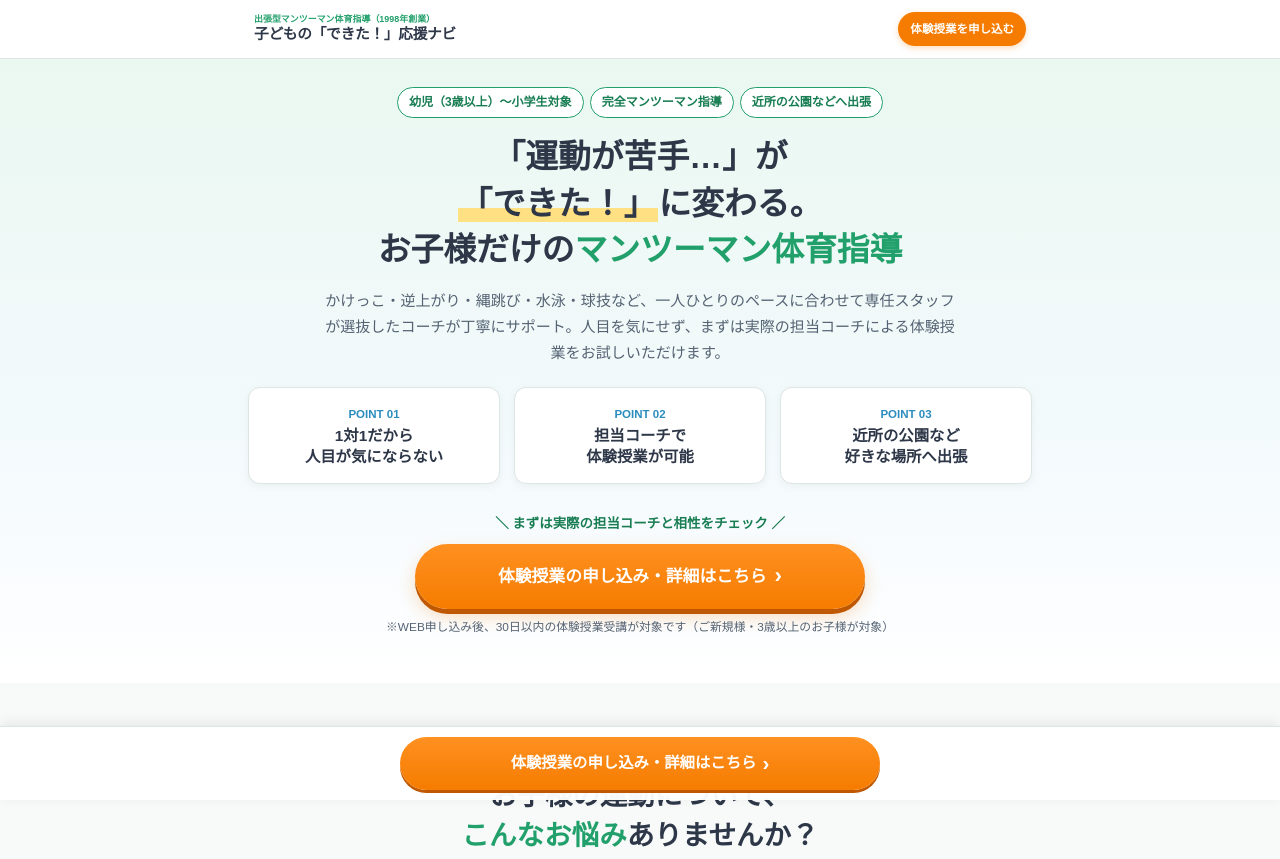
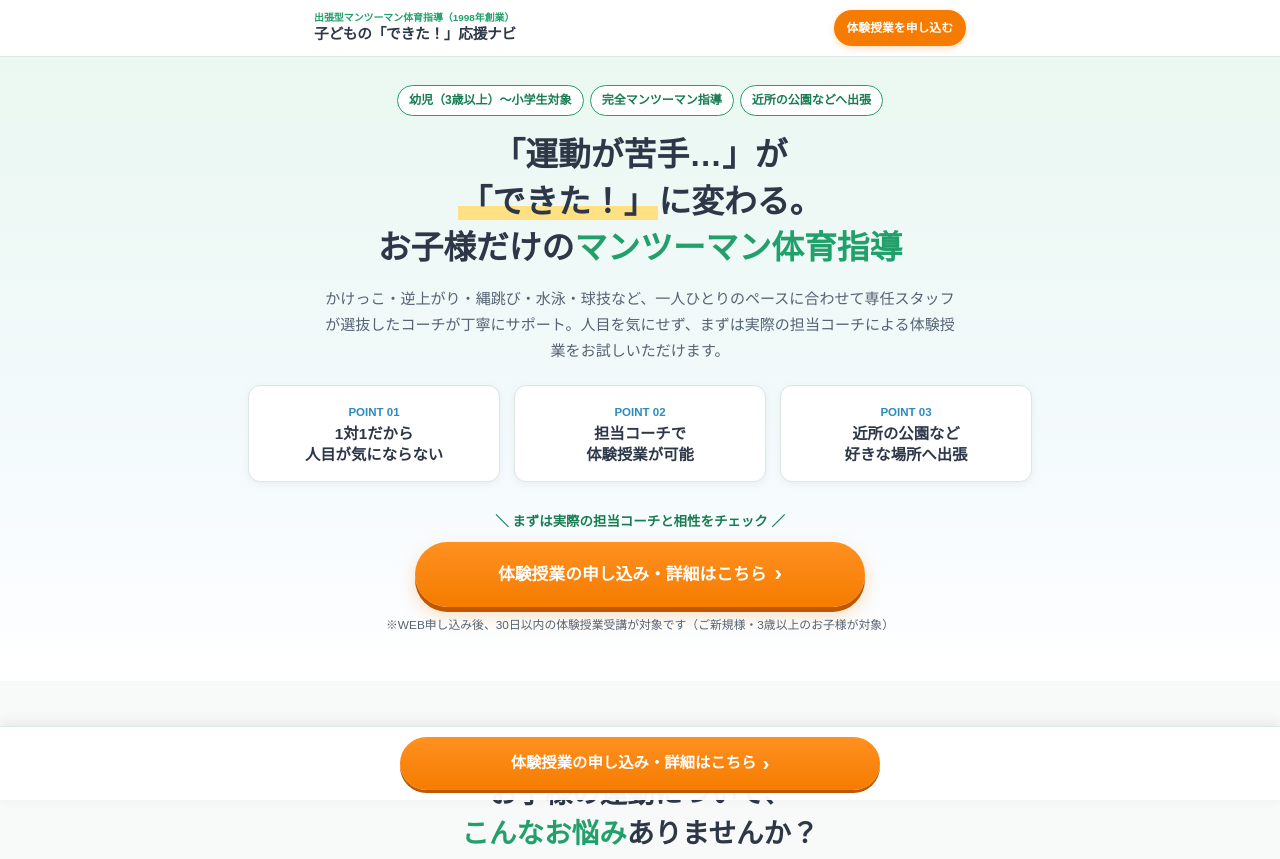
Before and after one commit to Chizmo-byte/myshop, a plain HTML site: page index.html in a window 1280 px wide. Shown: the top 859 px of the page. Drawn offline with Linux system fonts and the light colour scheme.

Commit message:
Update index.html

```diff
--- a/index.html
+++ b/index.html
@@ -131,11 +131,12 @@
       position: sticky;
       top: 0;
       z-index: 100;
+      width: 100%;
     }
 
     .header-wrapper {
       width: 100%;
-      max-width: 800px;
+      max-width: 680px;
       margin: 0 auto;
     }
 
@@ -143,27 +144,27 @@
       display: flex;
       align-items: center;
       justify-content: space-between;
-      min-height: 58px;
+      min-height: 56px;
       padding: 8px 14px;
-      gap: 8px;
+      gap: 10px;
     }
 
     .brand-logo {
       display: flex;
       flex-direction: column;
+      flex: 1;
       min-width: 0;
     }
 
     .brand-sub {
-      font-size: 0.56rem;
+      font-size: 0.62rem;
       color: var(--primary-green);
       font-weight: 700;
-      line-height: 1.25;
-      white-space: nowrap;
+      line-height: 1.3;
     }
 
     .brand-name {
-      font-size: 0.82rem;
+      font-size: 0.85rem;
       font-weight: 800;
       color: var(--text-main);
       letter-spacing: -0.02em;
@@ -175,13 +176,30 @@
       white-space: nowrap;
       background-color: var(--accent-orange);
       color: #fff;
-      font-size: 0.72rem;
+      font-size: 0.74rem;
       font-weight: 700;
-      padding: 7px 12px;
+      padding: 8px 13px;
       border-radius: 50px;
       box-shadow: 0 2px 6px rgba(245, 124, 0, 0.28);
+      text-decoration: none;
     }
 
+    @media (max-width: 380px) {
+      .header-inner {
+        padding: 8px 10px;
+        gap: 6px;
+      }
+      .brand-sub {
+        font-size: 0.56rem;
+      }
+      .brand-name {
+        font-size: 0.78rem;
+      }
+      .header-cta {
+        font-size: 0.68rem;
+        padding: 7px 10px;
+      }
+    }
     /* =========================================
        共通セクション・見出し・CTAボタン
        ========================================= */
```
